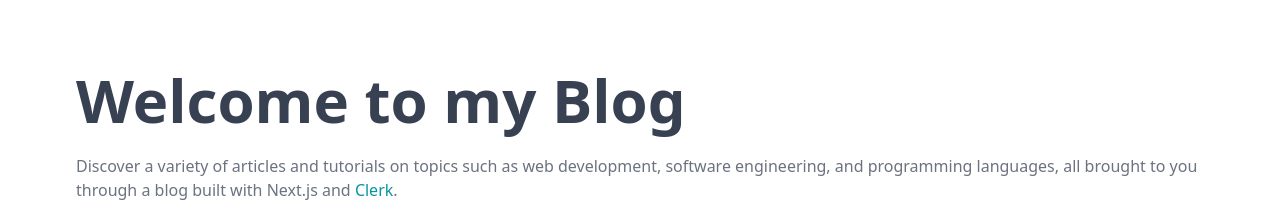
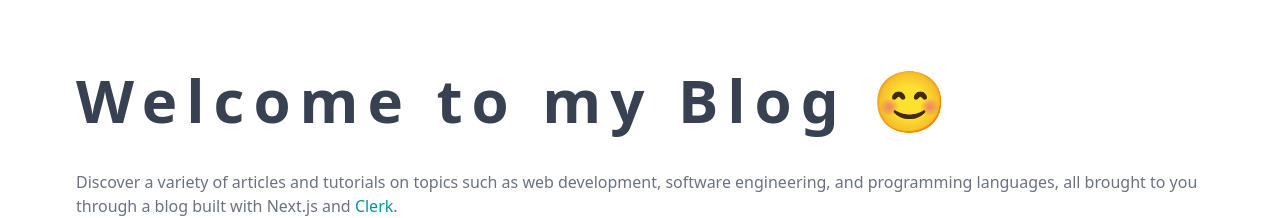
Before and after one commit to tawkeer1/bloggingapp, a Next.js app: page / in a window 1280 px wide. Shown: the part 126-344 px from the top of the page. Built offline with nearby package versions, Linux system fonts and the light colour scheme; no server answers.

Commit message:
Typewriter effect for header

```diff
--- /dev/null
+++ b/src/app/components/TypeWriterHeader.jsx
@@ -0,0 +1,11 @@
+import React from 'react'
+
+const TypeWriterHeader = () => {
+  return (
+    <div className='typewriter max-w-xs inline'>
+      <h1 className='inline-block text-3xl font-bold lg:text-6xl'>Welcome to my Blog 😊</h1>
+    </div>
+  )
+}
+
+export default TypeWriterHeader
--- a/src/app/globals.css
+++ b/src/app/globals.css
@@ -39,6 +39,31 @@ body {
 .dark .post-content a {
   color: red;
 }
+
+.typewriter h1 {
+  padding-bottom: 10px;
+  overflow: hidden; /* Ensures the content is not revealed until the animation */
+  border-right: .15em solid cyan; /* The typwriter cursor */
+  white-space: nowrap; /* Keeps the content on a single line */
+  margin: 0 auto; /* Gives that scrolling effect as the typing happens */
+  letter-spacing: .15em; /* Adjust as needed */
+  animation:
+    typing 1.5s steps(40, end),
+    blink-caret .75s step-end infinite;
+}
+
+/* The typing effect */
+@keyframes typing {
+  from { width: 0 }
+  to { width: 100% }
+}
+
+/* The typewriter cursor effect */
+@keyframes blink-caret {
+  from, to { border-color: transparent }
+  50% { border-color: cyan; }
+}
+
 @media screen and (max-width: 340px) {
   .handle-small {
     display:none;
--- a/src/app/page.jsx
+++ b/src/app/page.jsx
@@ -1,6 +1,7 @@
 import Link from 'next/link';
 import CallToAction from './components/CallToAction';
 import RecentPosts from './components/RecentPosts';
+import TypeWriterHeader from './components/TypeWriterHeader';
 
 export default async function Home() {
   let posts = null;
@@ -18,7 +19,7 @@ export default async function Home() {
   return (
     <div className='flex flex-col justify-center items-center'>
       <div className='flex flex-col gap-6 p-28 px-3 max-w-6xl mx-auto '>
-        <h1 className='text-3xl font-bold lg:text-6xl'>Welcome to my Blog</h1>
+        <TypeWriterHeader/>
         <p className='text-gray-500 text-sm sm:text-base'>
           Discover a variety of articles and tutorials on topics such as web
           development, software engineering, and programming languages, all
```
